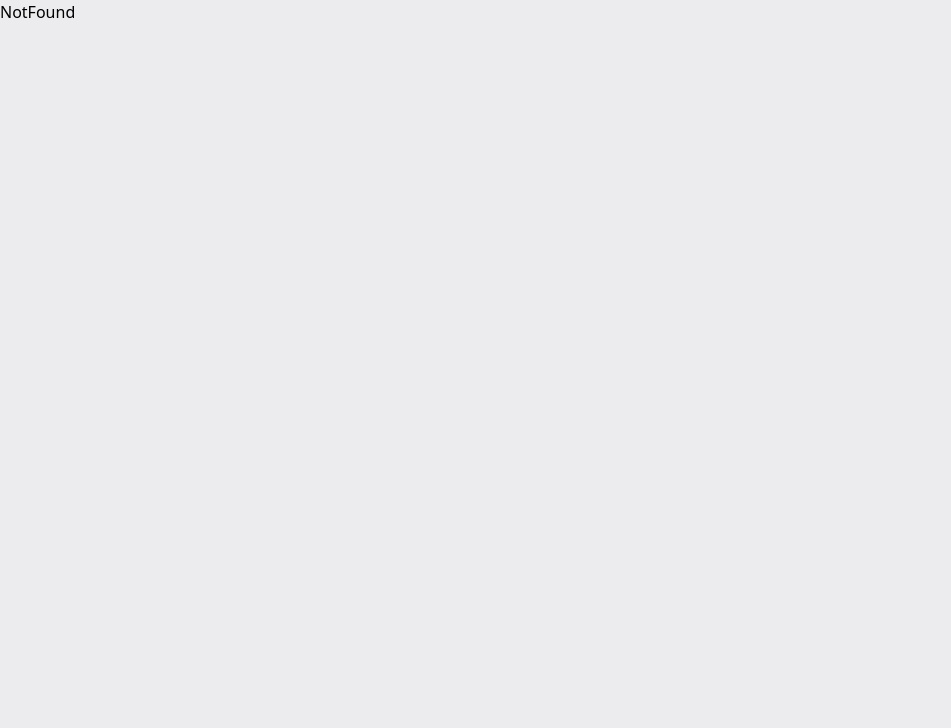
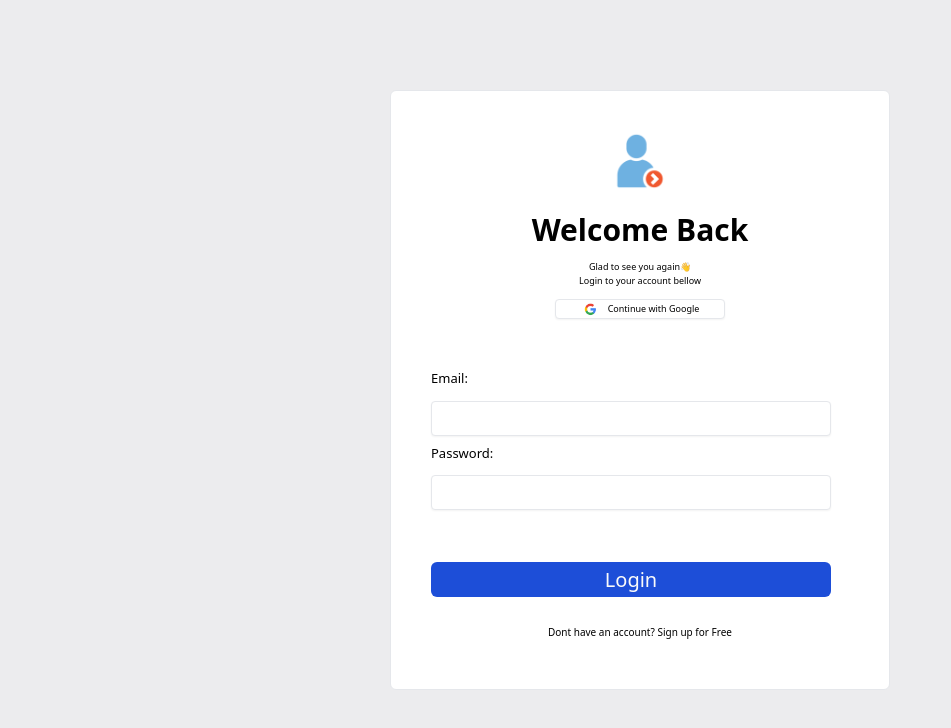
Before and after one commit to JPUrenaDev/RxJeansSolutions, a React (Vite) app: page /login in a window 1280 px wide. Before the commit this address had no page. Shown: the top 728 px of the page, without its empty margins (0-951 px from the left). Built offline with nearby package versions, Linux system fonts and the light colour scheme.

Commit message:
build: login and auth

```diff
--- a/src/App.jsx
+++ b/src/App.jsx
@@ -12,6 +12,7 @@ import { createBrowserRouter } from "react-router-dom";
 import { ReactQueryDevtools } from "@tanstack/react-query-devtools";
 import { RouterProvider } from "react-router-dom";
 import { Toaster } from "react-hot-toast";
+import { Login } from "./ui/login/Login";
 
 const query = new QueryClient({
   defaultOptions: {
@@ -21,6 +22,10 @@ const query = new QueryClient({
   },
 });
 const router = createBrowserRouter([
+  {
+    path: "/login",
+    element: <Login />,
+  },
   {
     path: "/",
     element: <Layout />,
--- /dev/null
+++ b/src/customHooks/useLogin.js
@@ -0,0 +1,31 @@
+import {
+  useQuery,
+  useMutation,
+  useQueryClient,
+  QueryClient,
+  QueryClientProvider,
+} from "@tanstack/react-query";
+import { useNavigate } from "react-router-dom";
+
+import { login } from "../services/apiAuth";
+import toast from "react-hot-toast";
+const queryClient = new QueryClient();
+
+export const useLogin = () => {
+  const navigate = useNavigate();
+  const { mutate, isLoading = false } = useMutation({
+    mutationFn: login,
+    onSuccess: (user) => {
+      toast.success("Success");
+      //console.log(data);
+      navigate("/");
+      queryClient.invalidateQueries({ queryKey: ["test"] });
+    },
+
+    onError: () => {
+      toast.error("Usuario y/o contrasena incorrecta");
+    },
+  });
+
+  return { mutate, isLoading };
+};
--- /dev/null
+++ b/src/services/apiAuth.js
@@ -0,0 +1,11 @@
+import supabase from "./supabase";
+
+export async function login({ email, pass }) {
+  const { data, error } = await supabase.auth.signInWithPassword({
+    email: email,
+    password: pass,
+  });
+
+  if (error) throw new Error("Parameter is not a number!");
+  if (data) return data;
+}
--- /dev/null
+++ b/src/ui/login/Login.jsx
@@ -0,0 +1,101 @@
+import React, { useState } from "react";
+import { useLogin } from "../../customHooks/useLogin";
+import { Spinner } from "../Spinner";
+import { Navigate, redirect } from "react-router-dom";
+import { useNavigate } from "react-router-dom";
+export const Login = () => {
+  const navigate = useNavigate();
+  const { mutate, isLoading, data = [] } = useLogin();
+  const [email, setEmail] = useState("");
+  const [pass, setPass] = useState("");
+
+  const onSubmit = (e) => {
+    e.preventDefault();
+
+    const datos = { email, pass };
+    console.log(datos);
+    mutate(datos);
+    console.log(data);
+  };
+  return (
+    <>
+      {isLoading ? (
+        <Spinner />
+      ) : (
+        <div className="flex justify-center mt-[90px]">
+          <div className="bg-white border rounded-md w-[500px] p-[40px] h-[600px] ">
+            <div>
+              <div className="flex justify-center mb-4">
+                <img
+                  className="h-[60px]"
+                  src="./public/free-user-login-icon-305-thumb.png"
+                ></img>
+              </div>
+              <h2 className="font-bold text-[30px] text-center mb-2">
+                Welcome Back
+              </h2>
+              <div className="text-[9px] flex flex-col text-center mb-3">
+                <div>Glad to see you again👋</div>
+                <div>Login to your account bellow</div>
+              </div>
+            </div>
+
+            <div className="flex justify-center mt-3">
+              <button className="bg-white border text-[10px] justify-center px-3 h-[20px] items-center w-[170px] shadow-sm rounded flex gap-2">
+                <img className="w-[19px]" src="./public/logo-page2.png"></img>{" "}
+                <span className="text-[9px]">Continue with Google</span>
+              </button>
+            </div>
+
+            <div className="flex flex-col mt-[50px] ">
+              <div className="flex flex-col mb-2">
+                <label className="text-[13px] mb-3">Email:</label>
+                <input
+                  disabled={isLoading}
+                  value={email}
+                  type="email"
+                  onChange={(e) => setEmail(e.target.value)}
+                  className="w-[400px] text-[20px] px-2 border shadow-sm rounded h-[35px]  "
+                ></input>
+              </div>
+
+              <div className="flex flex-col mb-3">
+                <label className="text-[13px] mb-3">Password:</label>
+                <input
+                  disabled={isLoading}
+                  value={pass}
+                  type="password"
+                  onChange={(e) => setPass(e.target.value)}
+                  className="w-[400px] px-2  text-[20px]  border shadow-sm h-[35px] rounded placeholder:p-2"
+                ></input>
+              </div>
+
+              <button
+                onClick={onSubmit}
+                disabled={isLoading}
+                className="bg-blue-700 rounded-md text-neutral-50 w-[400px] text-[20px] h-[35px] mt-[40px]"
+              >
+                {isLoading ? (
+                  <>
+                    {" "}
+                    <div
+                      className="inline-block h-8 w-8 animate-spin rounded-full border-4 border-solid border-current border-r-transparent align-[-0.125em] text-primary motion-reduce:animate-[spin_1.5s_linear_infinite]"
+                      role="status"
+                    >
+                      <span className="!absolute !-m-px !h-px !w-px !overflow-hidden !whitespace-nowrap !border-0 !p-0 ![clip:rect(0,0,0,0)]"></span>
+                    </div>
+                  </>
+                ) : (
+                  <h1>Login</h1>
+                )}
+              </button>
+              <span className="text-[10px] text-center mt-7">
+                Dont have an account? <span>Sign up for Free</span>
+              </span>
+            </div>
+          </div>
+        </div>
+      )}
+    </>
+  );
+};
```
Also changed, not shown: public/free-user-login-icon-305-thumb.png (added), public/logo-page2.png (added).
